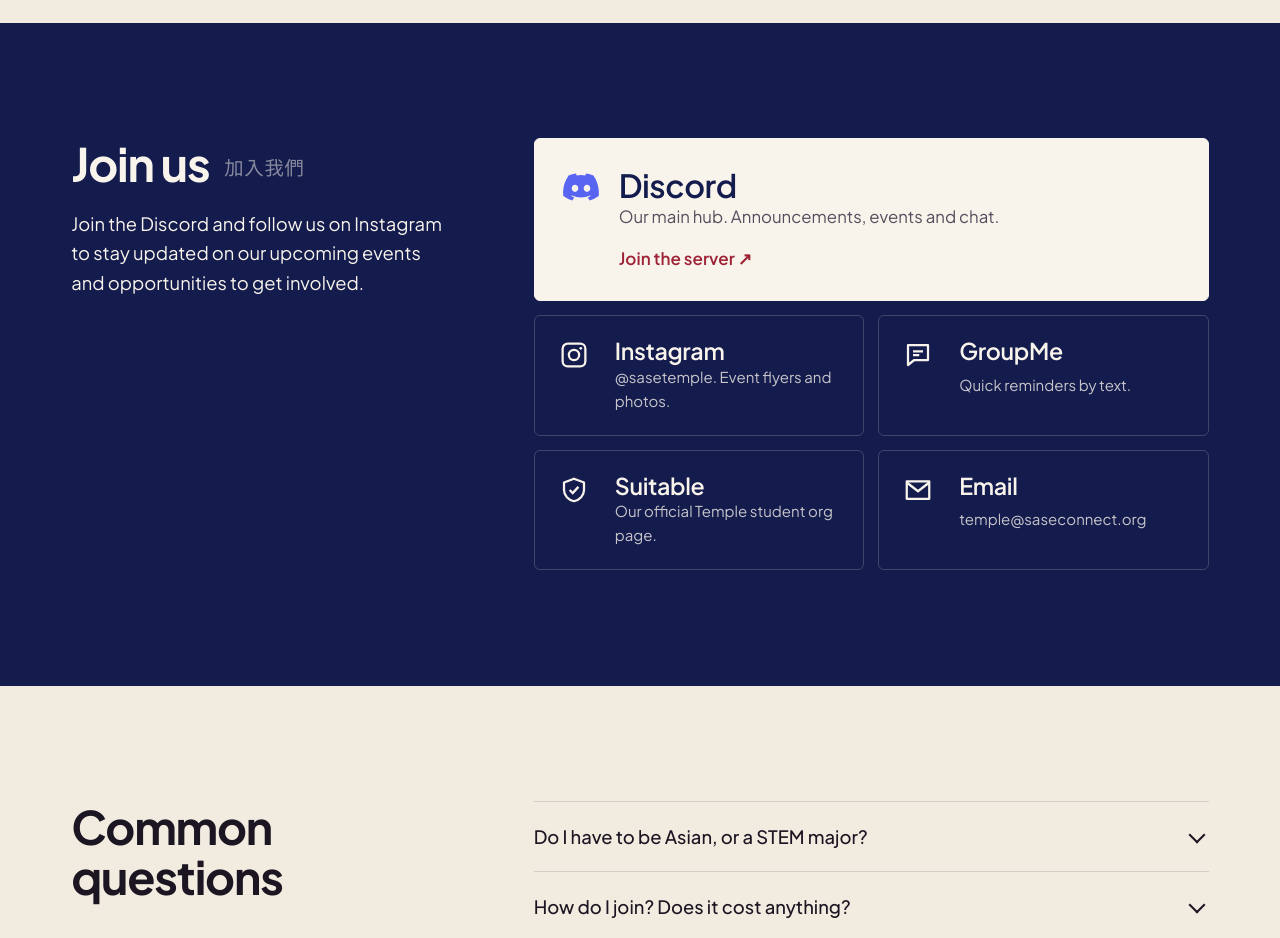
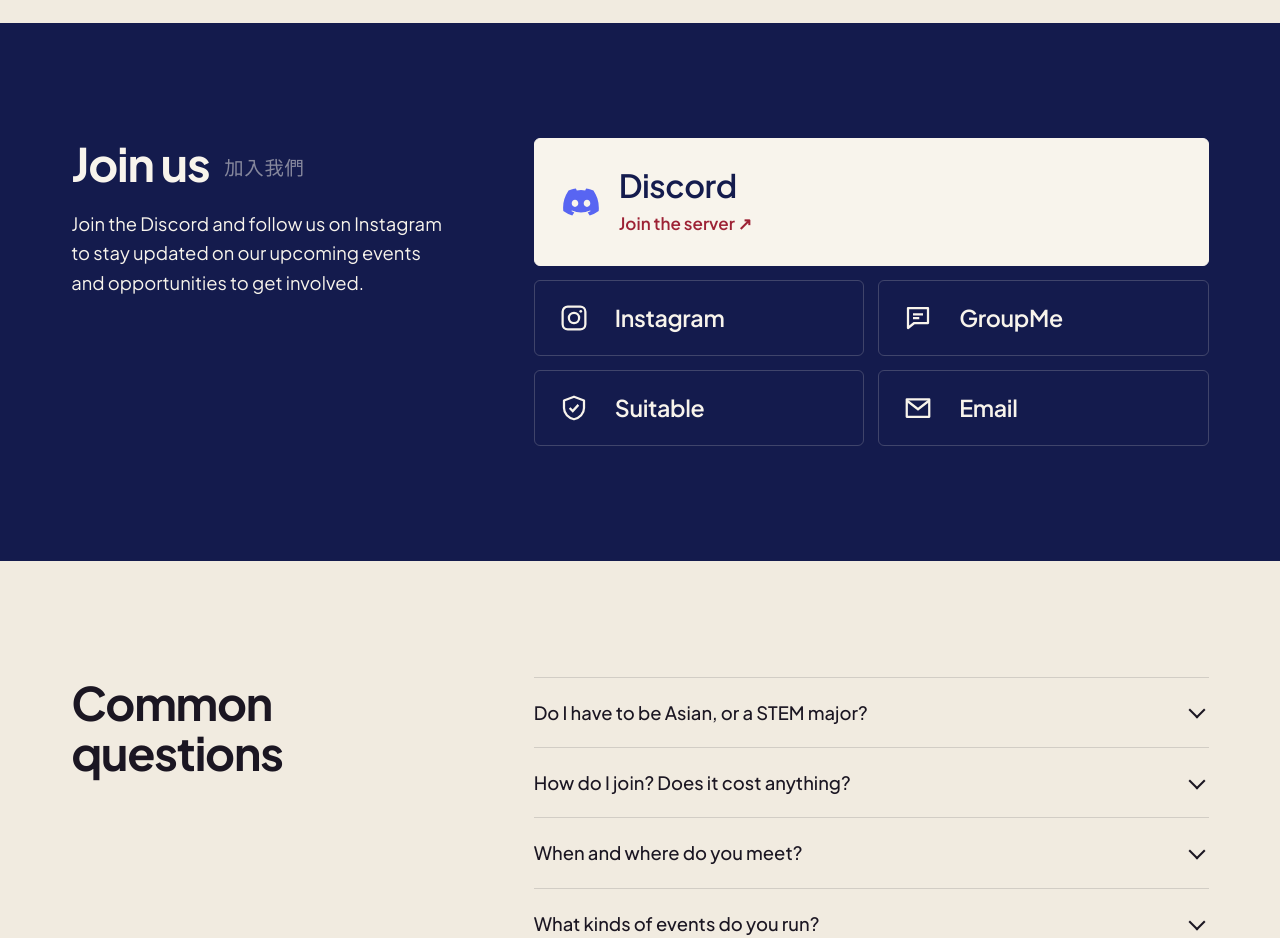
Before and after one commit to SASE-Temple/sase-temple.github.io, a plain HTML site: page index.html in a window 1280 px wide. Shown: the part 2860-3798 px from the top of the page. Drawn offline with Linux system fonts and the light colour scheme.

Commit message:
Homepage: Join us cards show just the icon and name
Remove the one-line descriptions under Discord, Instagram, GroupMe,
Suitable and Email, and center each icon with its name. The Discord card
keeps its "Join the server" link.

Co-Authored-By: Claude Opus 5.5 <noreply@anthropic.com>

```diff
--- a/assets/css/styles.css
+++ b/assets/css/styles.css
@@ -314,21 +314,19 @@ body:not(.summit) .event time { font-weight: 700; letter-spacing: -0.02em; }
 .socials .social { color: var(--paper); }
 .socials .social--primary { color: var(--navy); }
 .social {
-  display: grid; grid-template-columns: 40px 1fr; column-gap: 16px; align-items: start;
+  display: grid; grid-template-columns: 40px 1fr; column-gap: 16px; align-items: center;
   height: 100%; padding: 22px 24px; text-decoration: none;
   border: 1px solid var(--rule-light); border-radius: var(--radius);
   transition: background-color 0.25s var(--ease), border-color 0.25s var(--ease);
 }
 .social:hover { background: rgba(241, 235, 224, 0.07); border-color: rgba(241, 235, 224, 0.5); }
-.social__icon { width: 30px; height: 30px; grid-row: span 3; margin-top: 2px; }
+.social__icon { width: 30px; height: 30px; }
 .social__name { font-family: var(--font-display); font-size: 1.45rem; line-height: 1.15; }
-.social__desc { font-size: 0.9375rem; opacity: 0.78; overflow-wrap: anywhere; }
 .social--primary { background: var(--paper); color: var(--navy); border-color: var(--paper); padding: 28px; }
 .social--primary:hover { background: #fff; border-color: #fff; }
-.social--primary .social__icon { width: 36px; height: 36px; color: #5865f2; }
+.social--primary .social__icon { width: 36px; height: 36px; color: #5865f2; grid-row: span 2; }
 .social--primary .social__name { font-size: 2rem; }
-.social--primary .social__desc { opacity: 1; color: var(--ink-soft); font-size: 1.05rem; }
-.social__go { margin-top: 14px; font-weight: 600; color: var(--cherry-bright); }
+.social__go { margin-top: 6px; font-weight: 600; color: var(--cherry-bright); }
 
 @media (max-width: 860px) { .join { grid-template-columns: 1fr; } }
 @media (max-width: 520px) { .socials { grid-template-columns: 1fr; } }
--- a/index.html
+++ b/index.html
@@ -231,7 +231,6 @@
             <a class="social social--primary" href="https://discord.gg/sXgfzkeyc9" target="_blank" rel="noopener">
               <svg class="social__icon" viewBox="0 0 24 24" aria-hidden="true"><path fill="currentColor" d="M20.3 4.4A19.6 19.6 0 0 0 15.4 3l-.6 1.3a18.2 18.2 0 0 0-5.6 0L8.6 3a19.5 19.5 0 0 0-4.9 1.4C.6 9 -.3 13.5.2 18a19.8 19.8 0 0 0 6 3l1.3-2a12.8 12.8 0 0 1-2-1l.5-.4a14 14 0 0 0 12 0l.5.4c-.6.4-1.3.7-2 1l1.3 2a19.7 19.7 0 0 0 6-3c.5-5.2-.9-9.7-3.5-13.6ZM8 15.3c-1.2 0-2.2-1.1-2.2-2.4s1-2.4 2.2-2.4 2.2 1.1 2.2 2.4-1 2.4-2.2 2.4Zm8 0c-1.2 0-2.2-1.1-2.2-2.4s1-2.4 2.2-2.4 2.2 1.1 2.2 2.4-1 2.4-2.2 2.4Z"/></svg>
               <span class="social__name">Discord</span>
-              <span class="social__desc">Our main hub. Announcements, events and chat.</span>
               <span class="social__go">Join the server ↗</span>
             </a>
           </li>
@@ -239,28 +238,24 @@
             <a class="social" href="https://www.instagram.com/sasetemple/" target="_blank" rel="noopener">
               <svg class="social__icon" viewBox="0 0 24 24" aria-hidden="true"><path fill="none" stroke="currentColor" stroke-width="1.8" d="M7 2.9h10A4.1 4.1 0 0 1 21.1 7v10a4.1 4.1 0 0 1-4.1 4.1H7A4.1 4.1 0 0 1 2.9 17V7A4.1 4.1 0 0 1 7 2.9Z"/><circle cx="12" cy="12" r="4.1" fill="none" stroke="currentColor" stroke-width="1.8"/><circle cx="17.4" cy="6.6" r="1.1" fill="currentColor"/></svg>
               <span class="social__name">Instagram</span>
-              <span class="social__desc">@sasetemple. Event flyers and photos.</span>
             </a>
           </li>
           <li>
             <a class="social" href="https://groupme.com/join_group/100924297/vODMyRft" target="_blank" rel="noopener">
               <svg class="social__icon" viewBox="0 0 24 24" aria-hidden="true"><path fill="none" stroke="currentColor" stroke-width="1.8" stroke-linejoin="round" d="M4 4h16v12H9l-5 4V4Z"/><path stroke="currentColor" stroke-width="1.8" d="M8 9h8M8 12h5"/></svg>
               <span class="social__name">GroupMe</span>
-              <span class="social__desc">Quick reminders by text.</span>
             </a>
           </li>
           <li>
             <a class="social" href="https://app.suitable.co/student-organizations/rLonS6oS8V3z?tab=profile" target="_blank" rel="noopener">
               <svg class="social__icon" viewBox="0 0 24 24" aria-hidden="true"><path fill="none" stroke="currentColor" stroke-width="1.8" stroke-linejoin="round" d="M12 3 4 6v6c0 4.5 3.4 8 8 9 4.6-1 8-4.5 8-9V6l-8-3Z"/><path fill="none" stroke="currentColor" stroke-width="1.8" d="m8.5 12 2.5 2.5 4.5-5"/></svg>
               <span class="social__name">Suitable</span>
-              <span class="social__desc">Our official Temple student org page.</span>
             </a>
           </li>
           <li>
             <a class="social" href="mailto:temple@saseconnect.org">
               <svg class="social__icon" viewBox="0 0 24 24" aria-hidden="true"><path fill="none" stroke="currentColor" stroke-width="1.8" stroke-linejoin="round" d="M3 5h18v14H3V5Z"/><path fill="none" stroke="currentColor" stroke-width="1.8" d="m3 6 9 7 9-7"/></svg>
               <span class="social__name">Email</span>
-              <span class="social__desc">temple@saseconnect.org</span>
             </a>
           </li>
         </ul>
```
